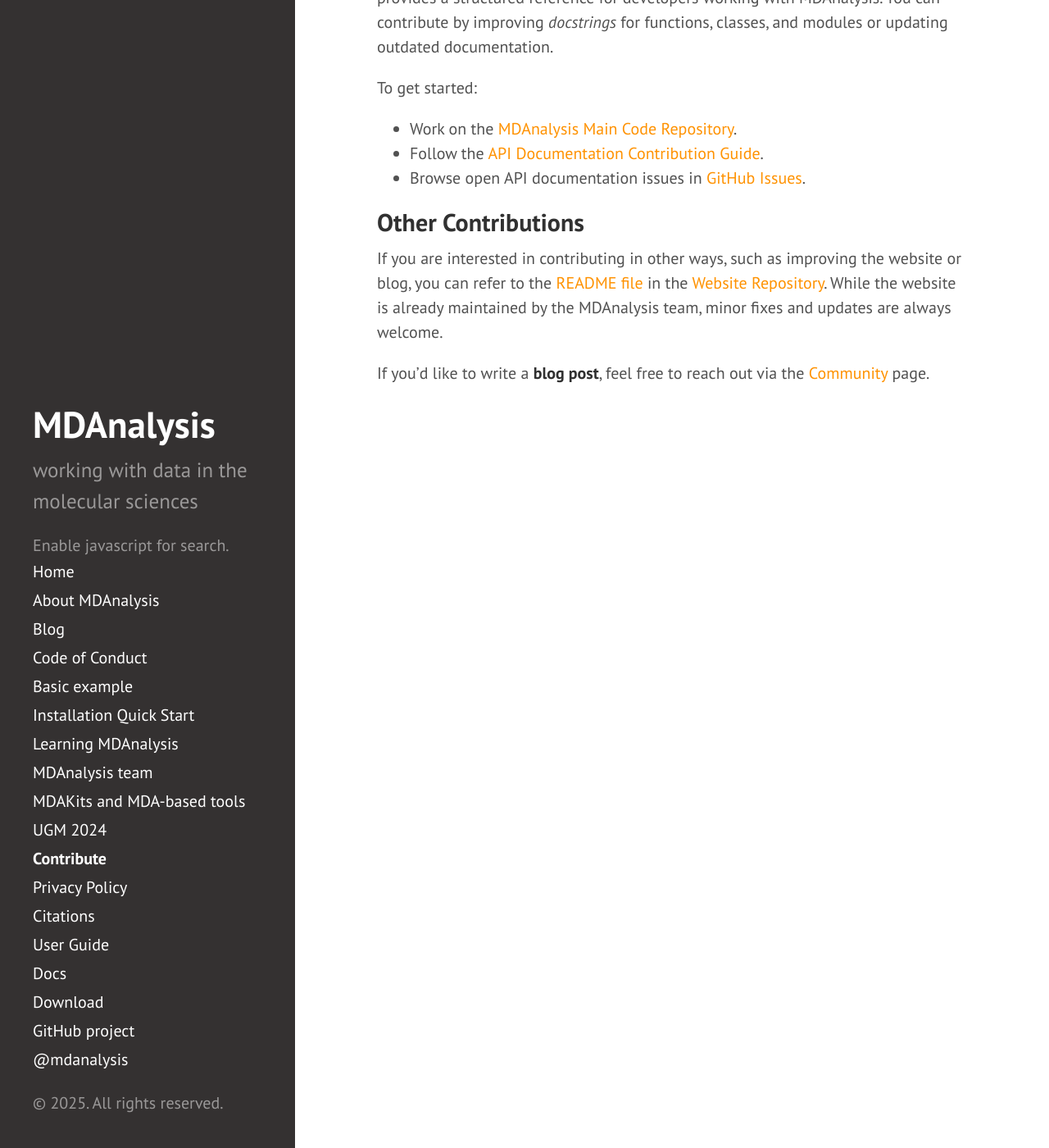
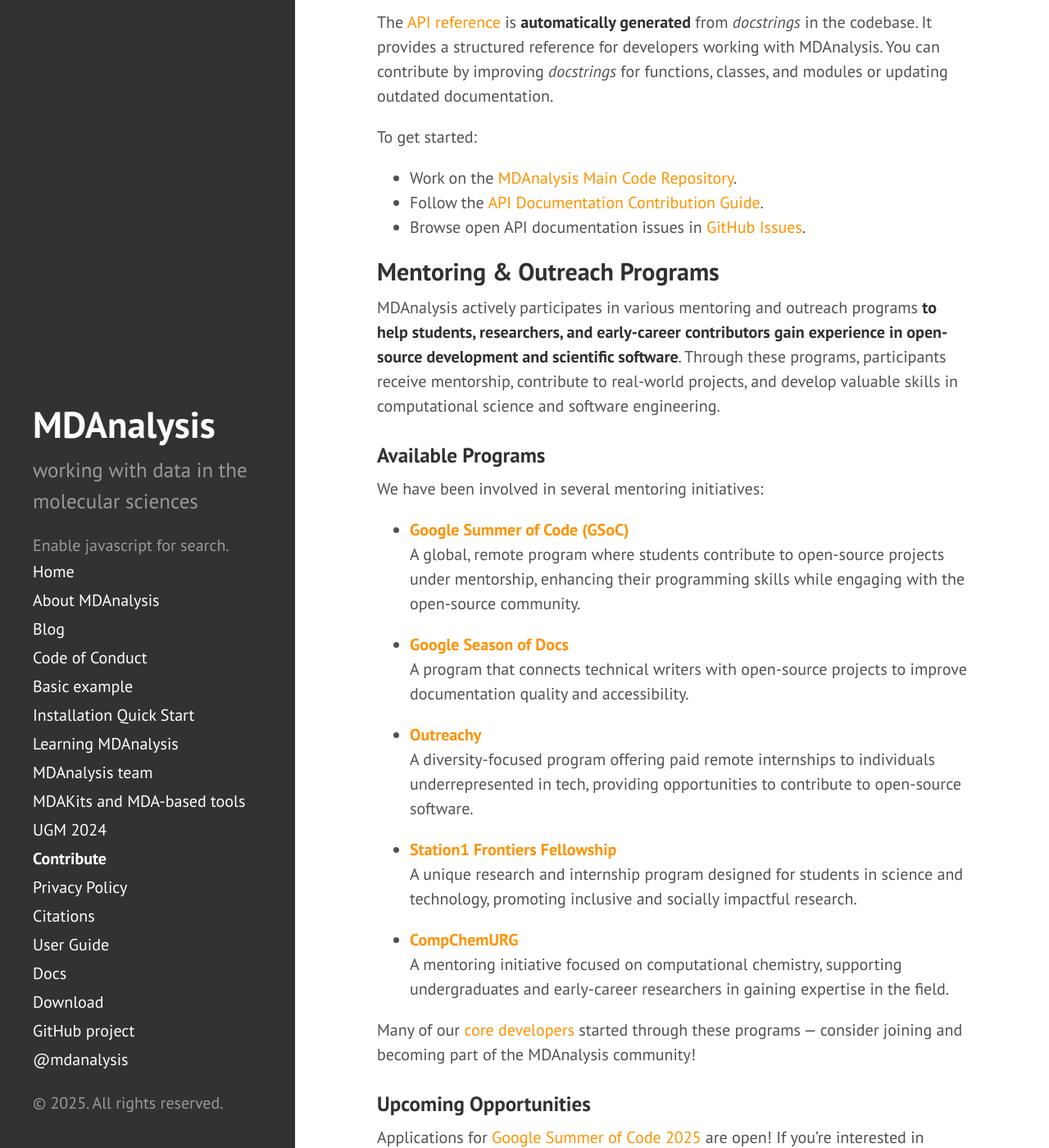
Before and after one commit to MDAnalysis/MDAnalysis.github.io, a Jekyll site: the page built from pages/contribute.md, in a window 1280 px wide and 1400 px high, scrolled down 2549 px. Shown: the whole window at 82% size. Built offline with Jekyll 4.4.1, drawn with Linux system fonts in a browser that asks for light colours; comment, search, counter and statistics services are not loaded; some of the changed text lies outside the part shown.

Commit message:
add 'mentorship & outreach programs' to contribute page

```diff
--- a/pages/contribute.md
+++ b/pages/contribute.md
@@ -6,14 +6,13 @@ order: 6
 
 MDAnalysis is an open-source project that welcomes and encourages contributions from the community. Whether you're a developer, documentation writer, or interested in improving the website, there are many ways to get involved.
 
-You can contribute by **developing new features, fixing bugs, improving documentation, enhancing tutorials, contributing to MDAKits, improving the website, or engaging in discussions**.
+You can contribute by **developing new features, fixing bugs, improving documentation, enhancing tutorials, contributing to MDAKits, improving the website, or engaging in discussions**. Contributions also extend to our **mentoring and outreach programs**, where participants gain hands-on experience in open-source development and scientific software.
 
 If you're new, you can start by participating in community conversations and mentoring programs. For more information on how you can participate, check out the [Community]({{ site.baseurl }}/pages/community/) and [Events]({{ site.baseurl }}/pages/events/) pages.
 
-This page provides an overview of how you can contribute to the [Codebase](#contributing-to-the-codebase), [MDAKits](#contributing-to-mdakits) or [Documentation](#contributing-to-the-documentation).
+This page provides an overview of how you can contribute to the [Codebase](#contributing-to-the-codebase), [MDAKits](#contributing-to-mdakits), [Documentation](#contributing-to-the-documentation), or [Mentoring & Outreach Programs](#mentoring--outreach-programs).
 
 ## Contributing to the Codebase
-
 If you are interested in developing new features, fixing bugs, or improving performance, contributing to the MDAnalysis main codebase is a great way to get involved.
 
 ### Main Codebase Repository
@@ -31,26 +30,23 @@ MDAnalysis is developed and maintained in the [MDAnalysis Main Code Repository](
     - [Updating the Documentation]({{ site.docs.userguide.url }}/stable/contributing_code.html#building-code-documentation) when making modifications.
 
 ## Contributing to MDAKits
-
 [MDAKits]({{ site.mdakits.registry }}) are **community-driven projects** that extend MDAnalysis functionality. They allow researchers and developers to build tools tailored for specific workflows while staying within the MDAnalysis ecosystem.
 
 ### MDAKits Registry
 The [MDAKits Registry]({{ site.mdakits.registry }}) lists active projects contributed by the community. These projects cover various applications, such as enhanced trajectory analysis, molecular simulations, and integration with machine learning frameworks.
 
 ### How to Get Started
-- **Explore existing MDAKits** in the [MDAKits Registry]({{ site.mdakits.registry }}) to find projects that match your interests. Each entry includes functionality, installation instructions, and contribution guidelines.
-- **Find open issues** in [MDAKits GitHub Issues]({{ site.mdakits.issues }}).
-- **Propose a new MDAKit** by following the [MDAKits Guide]({{ site.mdakits.guide }}).
-- **Contribute to an existing MDAKit** by collaborating with maintainers to improve functionality, fix bugs, or add new features.
+- Explore existing MDAKits in the [MDAKits Registry]({{ site.mdakits.registry }}) to find projects that match your interests. Each entry includes functionality, installation instructions, and contribution guidelines.
+- Find open issues in [MDAKits GitHub Issues]({{ site.mdakits.issues }}).
+- Propose a new MDAKit by following the [MDAKits Guide]({{ site.mdakits.guide }}).
+- Contribute to an existing MDAKit by collaborating with maintainers to improve functionality, fix bugs, or add new features.
 
 MDAKits follow MDAnalysis coding standards but operate independently. Contributions to these projects are highly encouraged and help expand the MDAnalysis ecosystem.
 
 ## Contributing to the Documentation
-
 Good documentation is essential to making MDAnalysis accessible to users and developers. MDAnalysis maintains two types of documentation: the [User Guide]({{ site.docs.userguide.url }}) and the [API Reference]({{ site.docs.mdanalysis.url }}/stable/index.html).
 
 ### User Guide
-
 The [User Guide]({{ site.docs.userguide.url }}/stable/index.html) provides tutorials and explanatory content to help users install and learn MDAnalysis. You can contribute by updating unclear explanations, adding new tutorials or examples, or fixing outdated information.
 
 ### How to Get Started
@@ -59,7 +55,6 @@ The [User Guide]({{ site.docs.userguide.url }}/stable/index.html) provides tutor
 - Check for open documentation-related issues in the [User Guide GitHub Issues]({{ site.docs.userguide.issues }}).
 
 ### API Reference
-
 The [API reference]({{ site.docs.mdanalysis.url }}/stable/index.html) is **automatically generated** from *docstrings* in the codebase. It provides a structured reference for developers working with MDAnalysis. You can contribute by improving *docstrings* for functions, classes, and modules or updating outdated documentation.
 
 To get started:
@@ -67,11 +62,53 @@ To get started:
 - Follow the [API Documentation Contribution Guide]({{ site.docs.userguide.url }}/stable/contributing_code.html#working-with-mdanalysis-docs).
 - Browse open API documentation issues in [GitHub Issues]({{ site.github.issues }}).
 
+## Mentoring & Outreach Programs
+MDAnalysis actively participates in various mentoring and outreach programs **to help students, researchers, and early-career contributors gain experience in open-source development and scientific software**. Through these programs, participants receive mentorship, contribute to real-world projects, and develop valuable skills in computational science and software engineering.
+
+### Available Programs
+We have been involved in several mentoring initiatives:
+
+- **[Google Summer of Code (GSoC)](https://summerofcode.withgoogle.com/)** \
+    A global, remote program where students contribute to open-source projects under mentorship, enhancing their programming skills while engaging with the open-source community.
+
+- **[Google Season of Docs](https://developers.google.com/season-of-docs)** \
+    A program that connects technical writers with open-source projects to improve documentation quality and accessibility.
+
+- **[Outreachy](https://www.outreachy.org/)** \
+    A diversity-focused program offering paid remote internships to individuals underrepresented in tech, providing opportunities to contribute to open-source software.
+
+- **[Station1 Frontiers Fellowship](https://www.station1.org/sff)**  \
+    A unique research and internship program designed for students in science and technology, promoting inclusive and socially impactful research.
+
+- **[CompChemURG](https://www.bindingsites.co.uk/home)**  \
+    A mentoring initiative focused on computational chemistry, supporting undergraduates and early-career researchers in gaining expertise in the field.
+
+Many of our [core developers][] started through these programs &mdash; consider joining and becoming part of the MDAnalysis community!
+
+### Upcoming Opportunities
+
+Applications for [Google Summer of Code 2025][] are open! If you're interested in participating, check out our project ideas and application guidelines.
+
+For additional updates on upcoming events, visit our [Community]({{ site.baseurl }}/pages/community/) page.
+
+### Past GSoC
+
+MDAnalysis has participated in Google Summer of Code for several years, mentoring students on a variety of open-source projects. Explore our past projects:
+
+- [GSoC 2024][]
+- [GSoC 2023][]
+- [GSoC 2022][]
+
 ## Other Contributions
 
 If you are interested in contributing in other ways, such as improving the website or blog, you can refer to the [README file][] in the [Website Repository][]. While the website is already maintained by the MDAnalysis team, minor fixes and updates are always welcome.
 
 If you'd like to write a **blog post**, feel free to reach out via the [Community]({{ site.baseurl }}/pages/community/) page.
 
+[core developers]: https://github.com/orgs/MDAnalysis/teams/coredevs/members
 [Website Repository]: https://github.com/MDAnalysis/MDAnalysis.github.io
 [README file]: https://github.com/namiroues/MDAnalysis.github.io/blob/master/README.md
+[Google Summer of Code 2025]: https://www.mdanalysis.org/2025/02/28/gsoc2025/
+[GSoC 2024]: https://www.mdanalysis.org/2024/02/27/gsoc2024/
+[GSoC 2023]: https://www.mdanalysis.org/2023/02/22/gsoc2023/
+[GSoC 2022]: https://www.mdanalysis.org/2022/03/07/gsoc2022/
```
